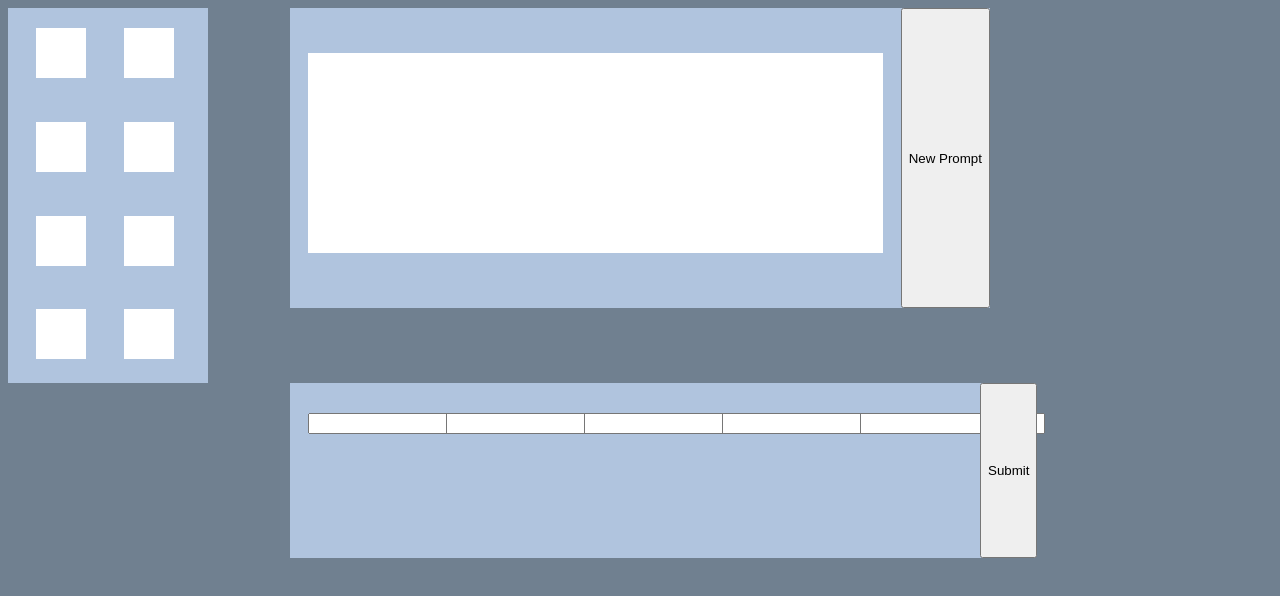
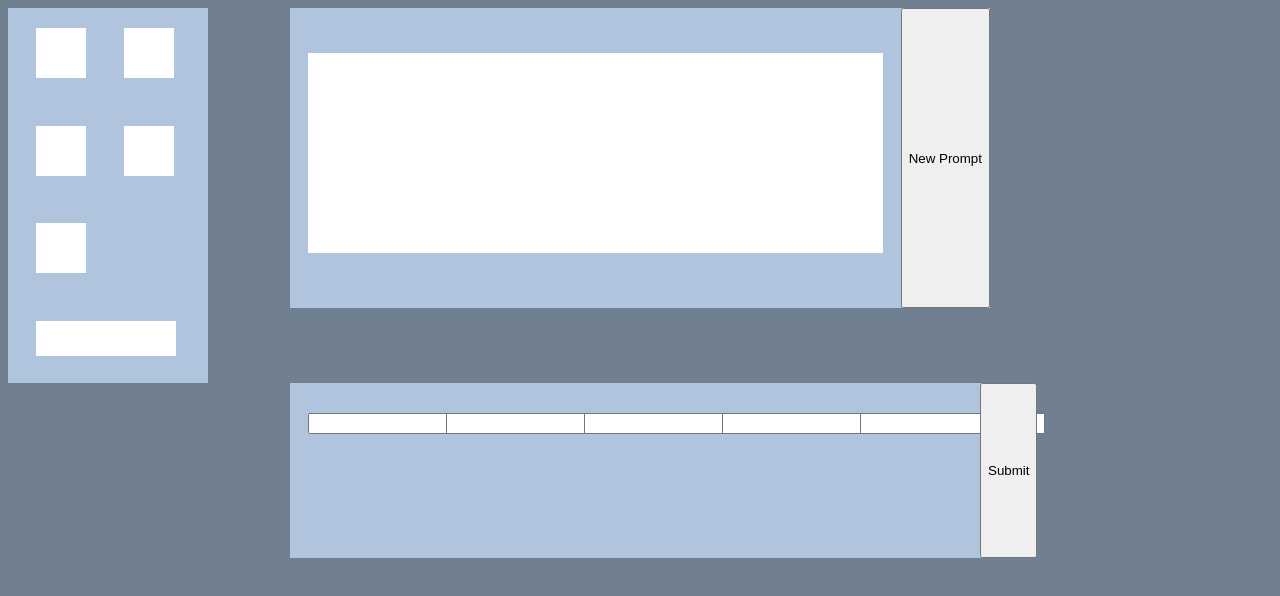
Before and after one commit to Bibhor2000/Project-1, a plain HTML site: page index.html in a window 1280 px wide. Drawn offline with Linux system fonts and the light colour scheme.

Commit message:
refined code for displaying any incorrect letters, beginning prep for testing function to show how many guesses are left

```diff
--- a/index.html
+++ b/index.html
@@ -20,9 +20,7 @@
         <div class="sub-guesses" id="three"></div>
         <div class="sub-guesses" id="four"></div>
         <div class="sub-guesses" id="five"></div>
-        <div class="sub-guesses" id="six"></div>
-        <div class="sub-guesses" id="seven"></div>
-        <div class="sub-guesses" id="eight"></div>
+        <div class="guesses"></div>
     </div>
 
     <div class="input-container">
--- a/script.js
+++ b/script.js
@@ -10,9 +10,7 @@ const subGuesses = {
     guessThree: document.querySelector('#three'),
     guessFour: document.querySelector('#four'),
     guessFive: document.querySelector('#five'),
-    guessSix: document.querySelector('#six'),
-    guessSeven: document.querySelector('#seven'),
-    guessEight: document.querySelector('#eight'),
+    guesses: document.querySelector('.guesses'),
     letterDisplay: function() {
         let inputs = [`${subInput.inputOne.value}`, `${subInput.inputTwo.value}`, `${subInput.inputThree.value}`, `${subInput.inputFour.value}`, `${subInput.inputFive.value}`]
         let input = playerInputs.join('')
@@ -20,12 +18,9 @@ const subGuesses = {
         let incorrectWords = [];
         promptDisplay = subDisplay.display.innerText
         promptOutput = subInput.prompts
-        console.log(promptDisplay)
-        console.log(promptOutput.prompt1)
-        this.guessOne.innerText = 'a'
+
         if (promptDisplay === promptOutput.prompt1) {
             let word = words[0]
-            console.log(input);
             if (word.substring(0, 1) === input.substring(0, 1) || word.substring(1, 2) === input.substring(1, 2) || word.substring(2, 3) === input.substring(2, 3) || word.substring(3, 4) === input.substring(3, 4) || word.substring(4, 5) === input.substring(4, 5)) {
 
             } if (word.substring(0, 1) !== input.substring(0, 1)) {
@@ -100,6 +95,9 @@ const subGuesses = {
                 this.guessFive.innerText = input.substring(4, 5)
             }
         }
+    },
+    guessesLeft: function() {
+
     }
 }
 
@@ -178,16 +176,3 @@ submit.addEventListener('click', event => {
         subGuesses.letterDisplay()
     }
 })
-
-
-//Code Storage
-//this.input = ''
-        //word = this.storage[Math.floor(Math.random() * this.storage.length)]
-        //splitWord = word.split('')
-        //this.inputOne.innerText = splitWord[3]
-
-//This function prevents certain keys from being pressed
-//function alphaOnly(event) {
-    //var key = event.keyCode;
-    //return ((key >= 65 && key <= 90) || key == 8);
-//};
--- a/style.css
+++ b/style.css
@@ -37,6 +37,15 @@ body {
     margin-left: 28px;
 }
 
+.guesses {
+    background-color: white;
+    width: 140px;
+    height: 35px;
+    margin: 10px;
+    margin-top: 20px;
+    margin-left: 28px;
+}
+
 .sub-input {
     width: 110px;
     height: 110px;
```
